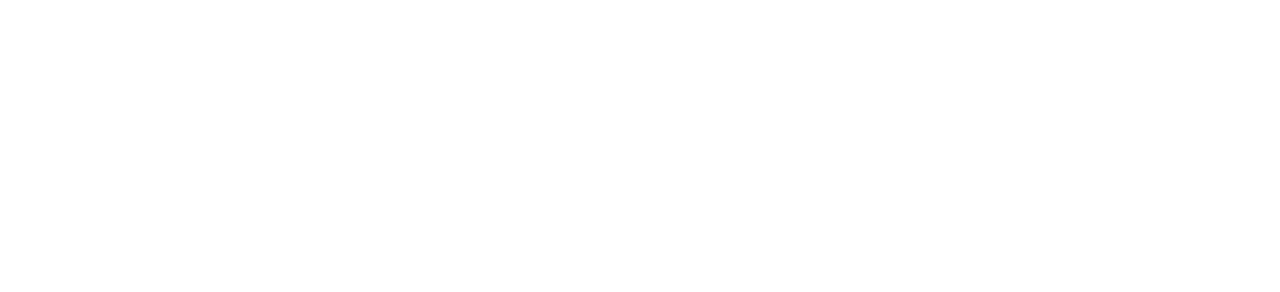
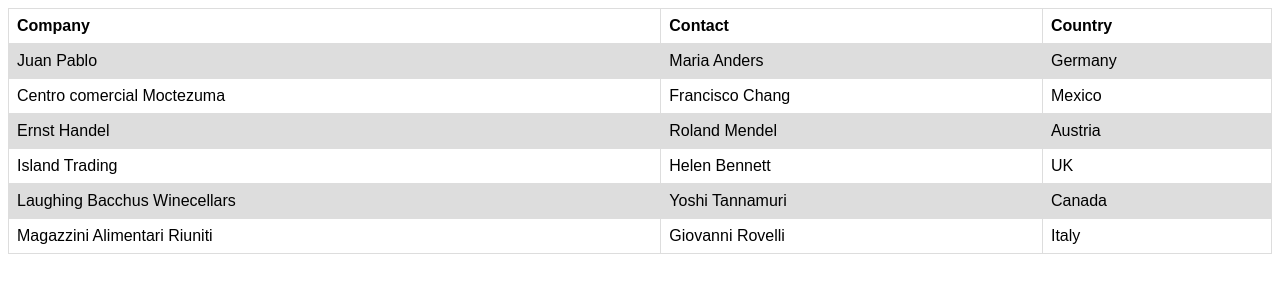
Before and after one commit to JuanPabloReina/Texto-3, a plain HTML site: page index.html in a window 1280 px wide. Drawn offline with Linux system fonts and the light colour scheme.

Commit message:
Se agrego tabla y color

```diff
--- a/index.html
+++ b/index.html
@@ -7,6 +7,42 @@
     <link rel="stylesheet" href="style.css">
 </head>
 <body>
-
+    <table>
+        <tr>
+          <th>Company</th>
+          <th>Contact</th>
+          <th>Country</th>
+        </tr>
+        <tr>
+          <td>Juan Pablo</td>
+          <td>Maria Anders</td>
+          <td>Germany</td>
+        </tr>
+        <tr>
+          <td>Centro comercial Moctezuma</td>
+          <td>Francisco Chang</td>
+          <td>Mexico</td>
+        </tr>
+        <tr>
+          <td>Ernst Handel</td>
+          <td>Roland Mendel</td>
+          <td>Austria</td>
+        </tr>
+        <tr>
+          <td>Island Trading</td>
+          <td>Helen Bennett</td>
+          <td>UK</td>
+        </tr>
+        <tr>
+          <td>Laughing Bacchus Winecellars</td>
+          <td>Yoshi Tannamuri</td>
+          <td>Canada</td>
+        </tr>
+        <tr>
+          <td>Magazzini Alimentari Riuniti</td>
+          <td>Giovanni Rovelli</td>
+          <td>Italy</td>
+        </tr>
+      </table>
 </body>
 </html>
--- a/style.css
+++ b/style.css
@@ -0,0 +1,15 @@
+table {
+    font-family: arial, sans-serif;
+    border-collapse: collapse;
+    width: 100%;
+  }
+
+  td, th {
+    border: 1px solid #dddddd;
+    text-align: left;
+    padding: 8px;
+  }
+
+  tr:nth-child(even) {
+    background-color: #dddddd;
+  }
```
